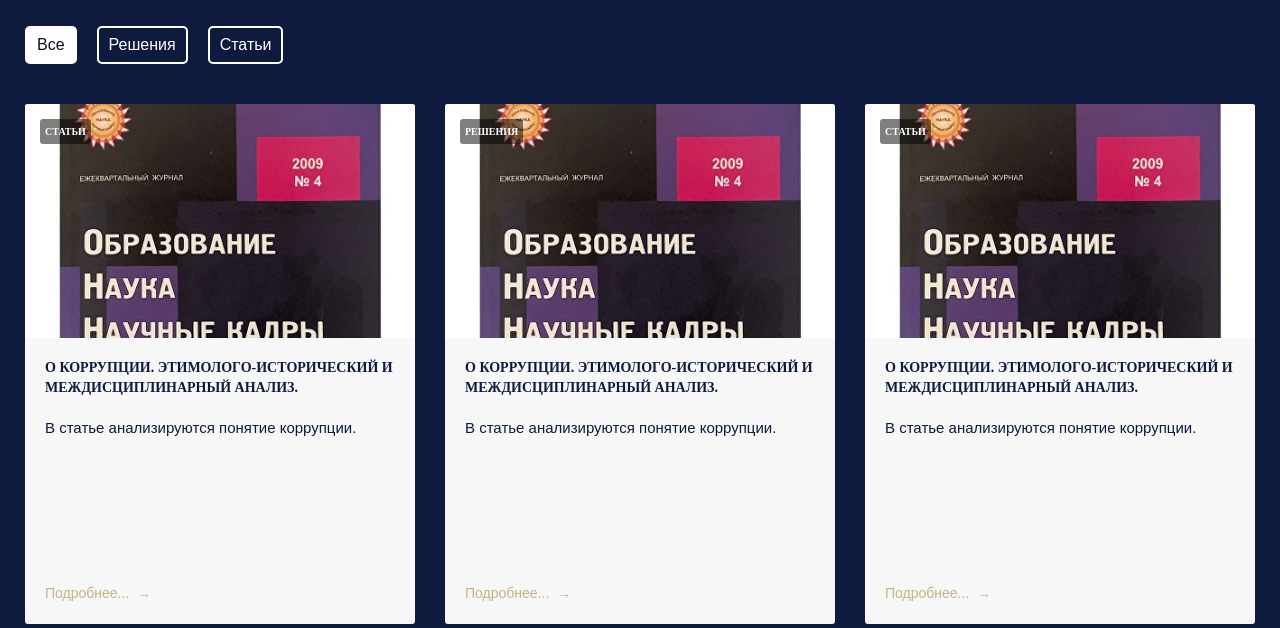
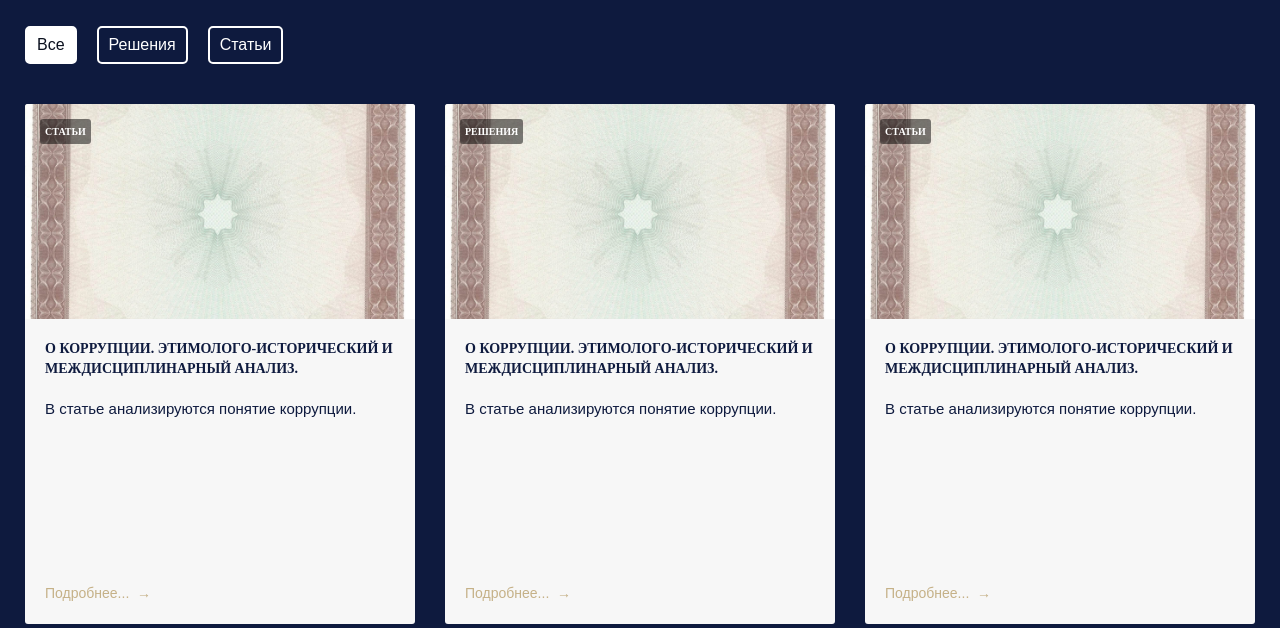
Before and after one commit to DipGame/ADVOKAT, a website: page src/html/blog.html in a window 1280 px wide. Shown: the part 172-800 px from the top of the page. Drawn offline with nearby package versions, Linux system fonts and the light colour scheme; files that its build step writes are made by us from their sources; files whose address does not match are found by name; a web font is replaced by a local one.

Commit message:
Finish_v2

```diff
--- a/src/html/blocks/_blog-list.html
+++ b/src/html/blocks/_blog-list.html
@@ -20,8 +20,7 @@
                 <div class="section_title">
                     Статьи
                 </div>
-                <div class="swiper-slide_img">
-                    <img src="./img/_____page-0001_1.jpg.webp" alt="blog">
+                <div class="swiper-slide_img" style="background-image: url('./img/sert28.jpeg');">
                 </div>
                 <div class="swiper-slide_content">
                     <h3>
@@ -41,8 +40,7 @@
                 <div class="section_title">
                     Решения
                 </div>
-                <div class="swiper-slide_img">
-                    <img src="./img/_____page-0001_1.jpg.webp" alt="blog">
+                <div class="swiper-slide_img" style="background-image: url('./img/sert28.jpeg');">
                 </div>
                 <div class="swiper-slide_content">
                     <h3>
@@ -62,8 +60,7 @@
                 <div class="section_title">
                     Статьи
                 </div>
-                <div class="swiper-slide_img">
-                    <img src="./img/_____page-0001_1.jpg.webp" alt="blog">
+                <div class="swiper-slide_img" style="background-image: url('./img/sert28.jpeg');">
                 </div>
                 <div class="swiper-slide_content">
                     <h3>
--- a/src/scss/blocks/_blog-list.scss
+++ b/src/scss/blocks/_blog-list.scss
@@ -44,7 +44,10 @@
         }
 
         .swiper-slide_img {
-            height: 45%;
+            height: 75%;
+            background-size: cover;
+            background-position: center;
+            background-repeat: no-repeat;
 
             img {
                 height: 100%;
--- a/src/scss/blocks/_main-detail.scss
+++ b/src/scss/blocks/_main-detail.scss
@@ -180,7 +180,10 @@
         }
 
         .swiper-slide_img {
-            height: 45%;
+            height: 75%;
+            background-size: cover;
+            background-position: center;
+            background-repeat: no-repeat;
 
             img {
                 height: 100%;
```
Also changed, not shown: docs/blog.html (+1 -1 lines), docs/index.html (+1 -1 lines), src/html/blocks/_main-detail.html (+12 -15 lines), README.md, build/blog.html, build/css/main.css, build/index.html, docs/css/main.css.
